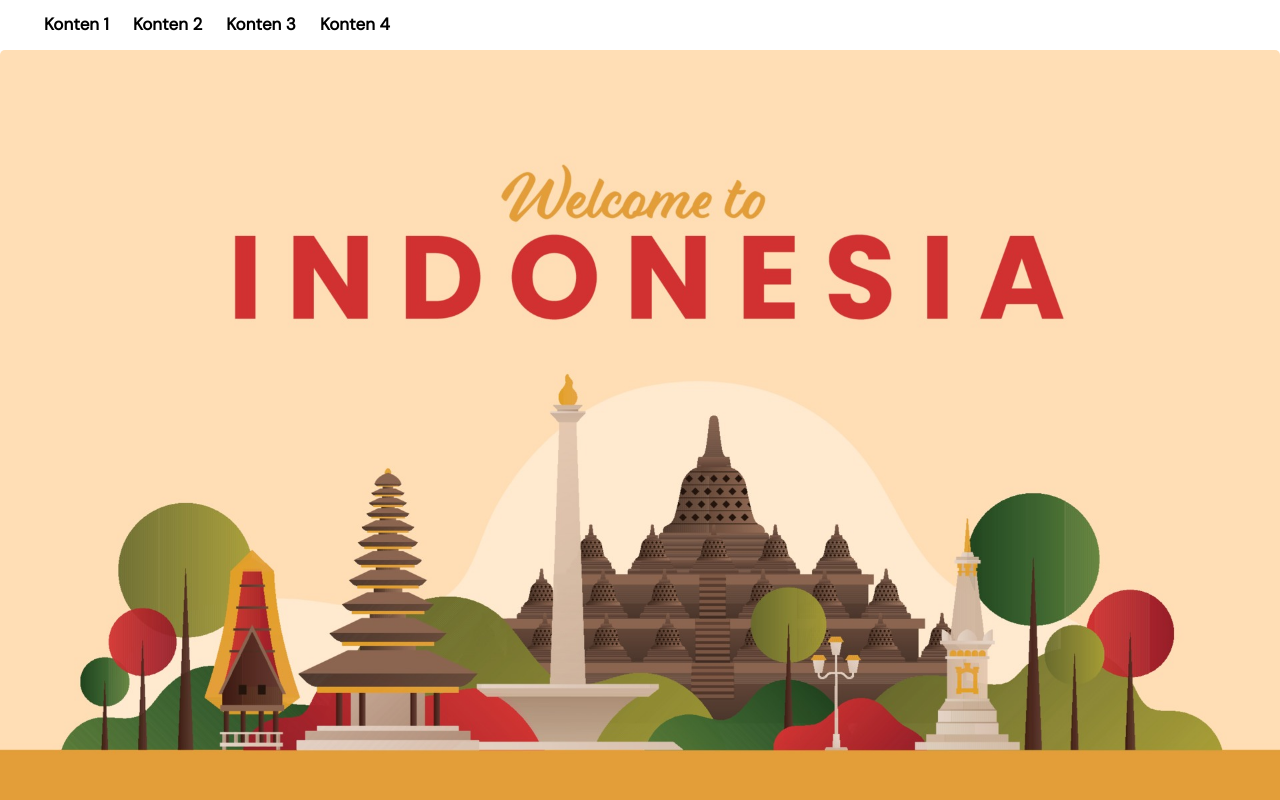
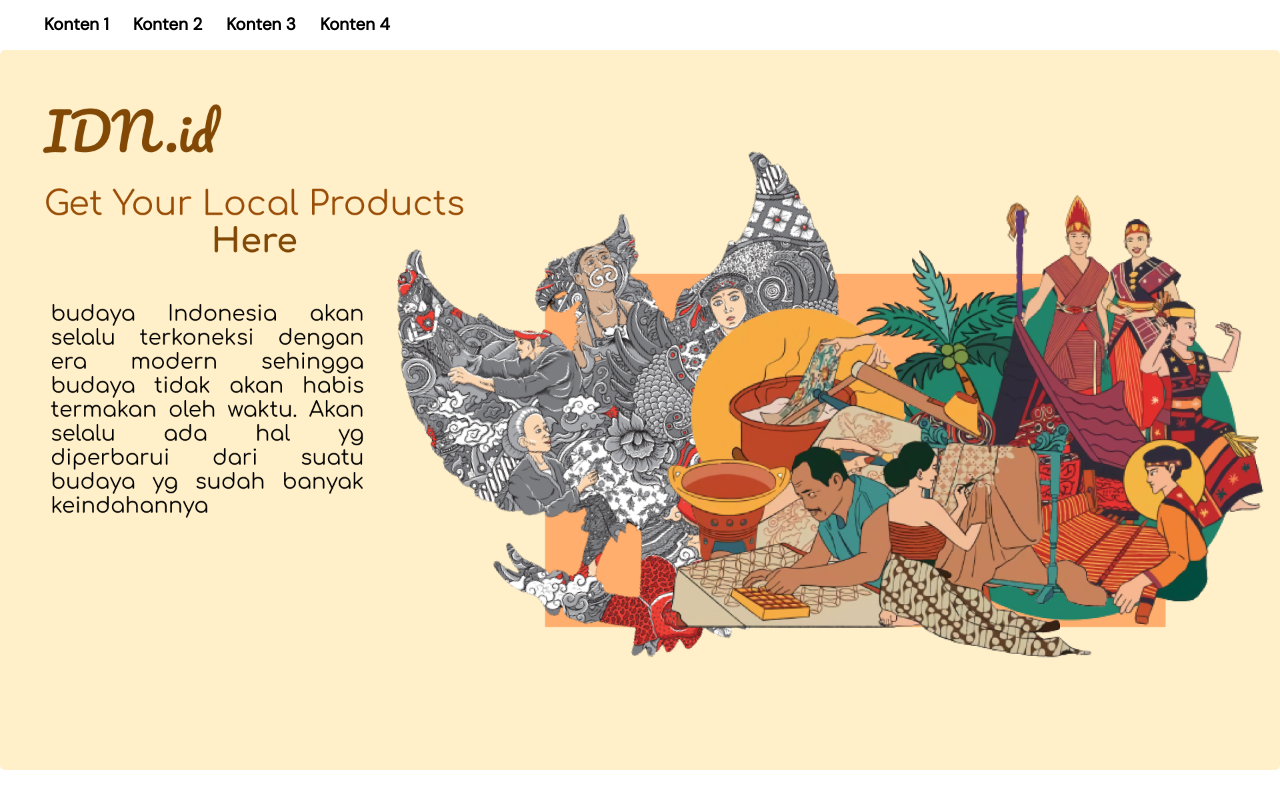
Before and after one commit to Decomox/decomox.github.io, a plain HTML site: page index.html in a window 1280 px wide. Shown: the top 800 px of the page. Drawn offline with nearby package versions, Linux system fonts and the light colour scheme.

Commit message:
Isi pesan bebas terserah misal: update web bagian ini jadi gini

```diff
--- a/index.html
+++ b/index.html
@@ -23,7 +23,7 @@
                     <li><a href="#Konten4">Konten 4</a></li>
                 </ul>
                 <div>
-                    <img src="gambar/hostingercover.jpg" class="cover-image">
+                    <img src="gambar/Desktop - 1.png" class="cover-image">
                 </div>
             </nav>
         </header>
```
Also changed, not shown: gambar/Desktop - 1.png (added).
